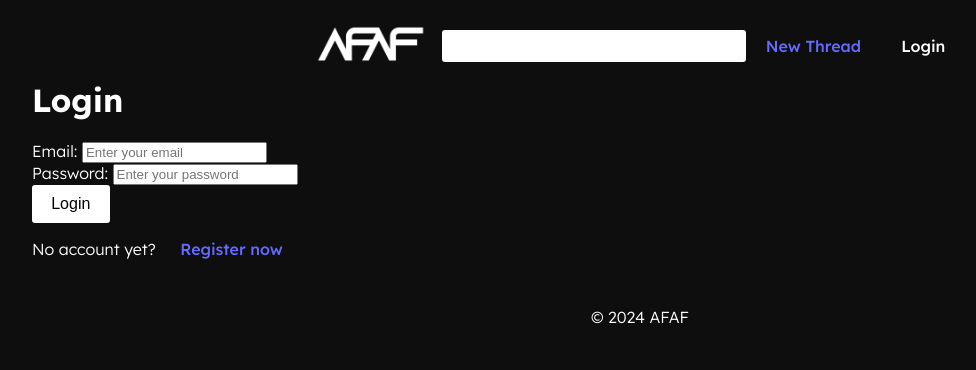
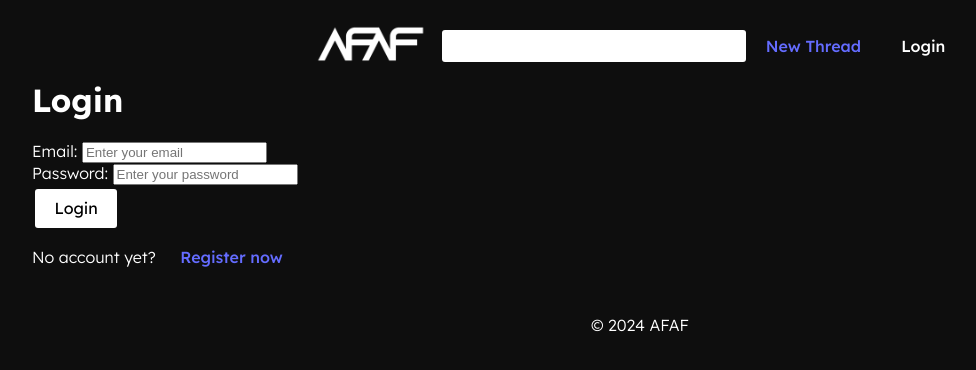
Before and after one commit to TEAM-ONE-A55/AFAF, a React (Vite) app in the folder afaf/: page /login in a window 1280 px wide. Shown: the top 370 px of the page, without its empty margins (0-976 px from the left). Built offline with nearby package versions, Linux system fonts and the light colour scheme; no server answers.

Commit message:
Subtle changes added to Button

```diff
--- /dev/null
+++ b/afaf/src/components/Button/Button.css
@@ -0,0 +1,3 @@
+button {
+    margin: .2em;
+}
--- a/afaf/src/components/Button/Button.jsx
+++ b/afaf/src/components/Button/Button.jsx
@@ -1,7 +1,8 @@
 import PropTypes from "prop-types";
+import "./Button.css";
 
 export default function Button({ onClick, children }) {
-  return <button onClick={onClick}>{children}</button>;
+  return <button style={{ fontFamily: "Lexend"}} onClick={onClick}>{children}</button>;
 }
 
 Button.propTypes = {
```
